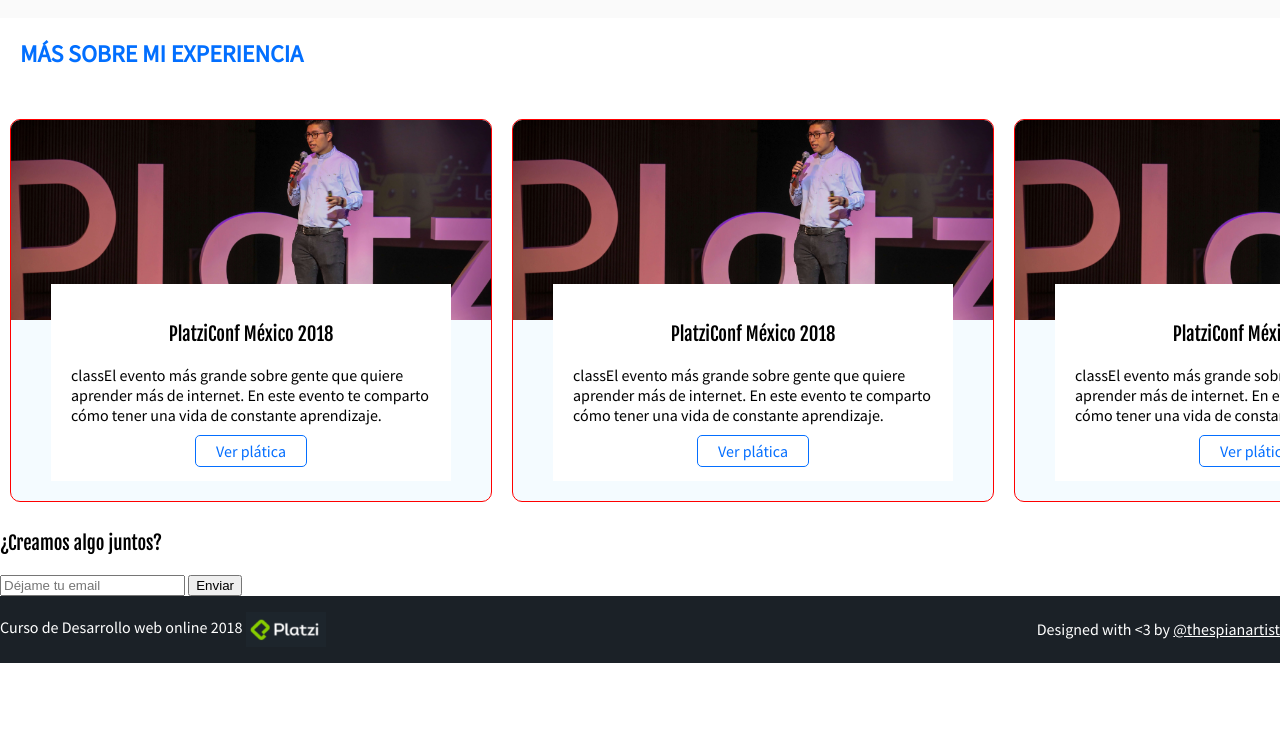
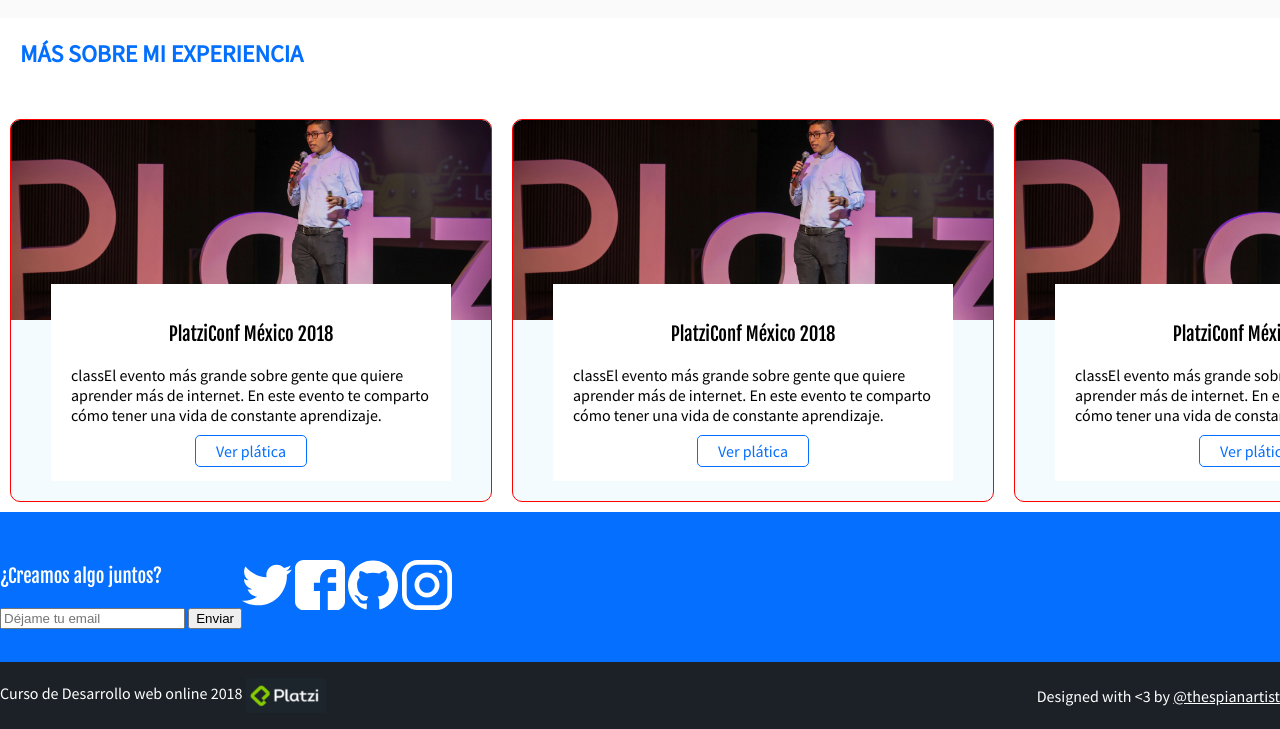
Before and after one commit to kowa1ski/platzi-curso-desarrollo-web, a plain HTML site: page index.html in a window 1280 px wide. Shown: the part 1347-2076 px from the top of the page. Before the commit the page ends 2010 px from the top, so only its background shows below. Drawn offline with Linux system fonts and the light colour scheme.

Commit message:
Acabamos de añadir los iconos de las redes sociales

```diff
--- a/css/estilos.css
+++ b/css/estilos.css
@@ -362,3 +362,56 @@
 
   border-radius: 5px;
 }
+
+.contact {
+  background-color: #056fff;
+  color: white;
+
+  /* le damos un alto para que todos los elementos se alieen dentro */
+  height: 150px;
+
+  display: flex;
+  align-items: center;
+}
+
+.social {
+  /* Este borde lo usamos para depurar, ahora se comenta y ya
+  border: 1px solid red;*/
+}
+
+.social-link {
+  /* vamos a darle un display para que puedan agarrar el tamaño del ancho */
+  /* Se podría hacer también con flex */
+  display: inline-block;
+
+  width: 50px;
+  height: 50px;
+  /* Este borde lo usamos para depurar, ahora se comenta y ya
+  border: 1px solid white; */
+  background-size: 50px 50px;
+}
+
+/* Si queremos estilos para un elemento que esté etiquetado con dos
+clases al mismo tiempo se puede hacer de la siguiente manera para
+localizar el elemento */
+.social-link.twitter {
+  background-image: url(../images/twitter.svg);
+  /* El caso de , .svg , es especial. Es una imagen escalable
+  así que no se va a ver si no se le asigna un tamaño */
+
+  /* inicialmente era así pero lo hemos comentado porque lo hemos declarado
+  para todos los links en el padre de arriba
+  background-size: 50px 50px; */
+}
+
+.social-link.facebook {
+  background-image: url(../images/facebook.svg);
+}
+
+.social-link.github {
+  background-image: url(../images/github.svg);
+}
+
+.social-link.instagram {
+  background-image: url(../images/instagram.svg);
+}
--- a/index.html
+++ b/index.html
@@ -153,6 +153,15 @@
         <button>Enviar</button>
 
       </form>
+
+      <!-- vamos a crear los botones sociales -->
+      <div class="social">
+        <a href="https://twitter.com/leonidasesteban" class="social-link twitter"></a>
+        <a href="https://facebook.com/leonidasesteban" class="social-link facebook"></a>
+        <a href="https://hithub.com/leonidasesteban" class="social-link github"></a>
+        <a href="https://instagram.com/leonidasesteban" class="social-link instagram"></a>
+      </div>
+
     </section>
 
     <footer class="footer">
@@ -168,5 +177,5 @@
 
     </footer>
 
-  </body>
+    </body>
 </html>
```
